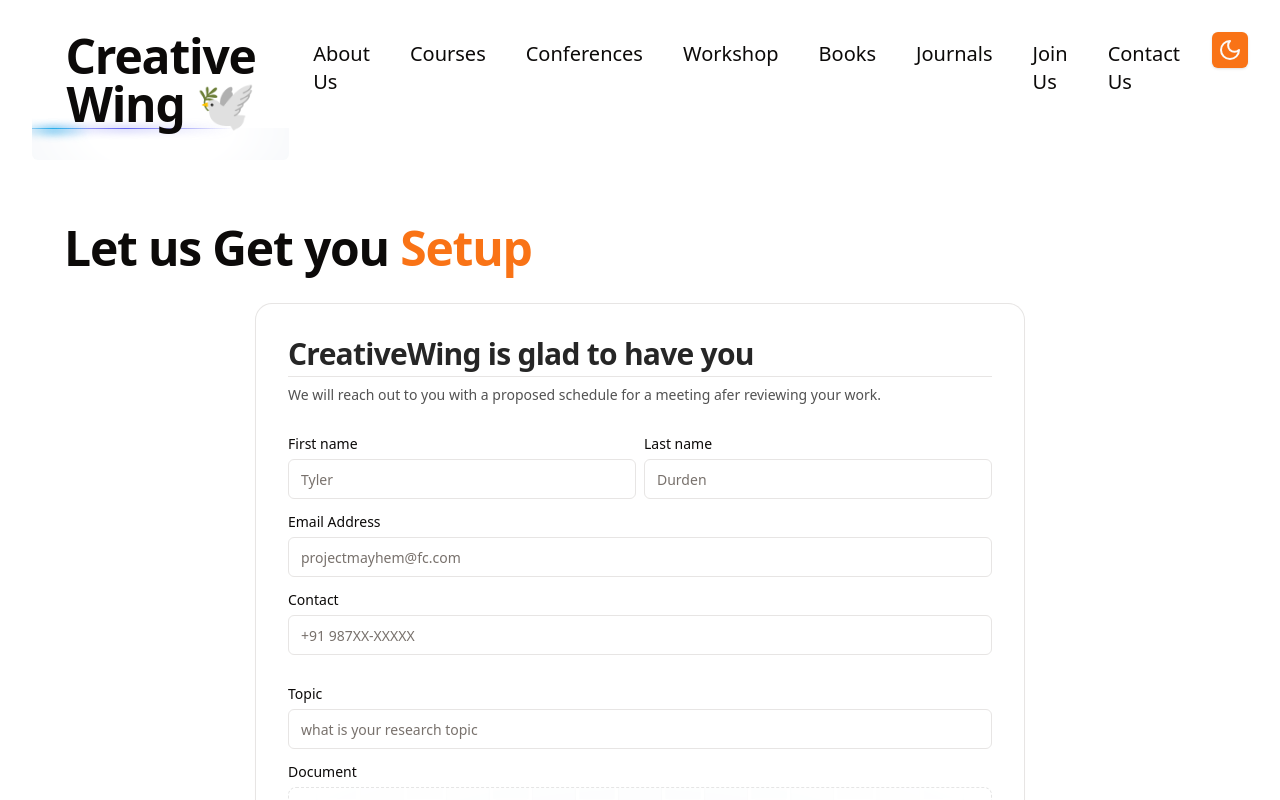
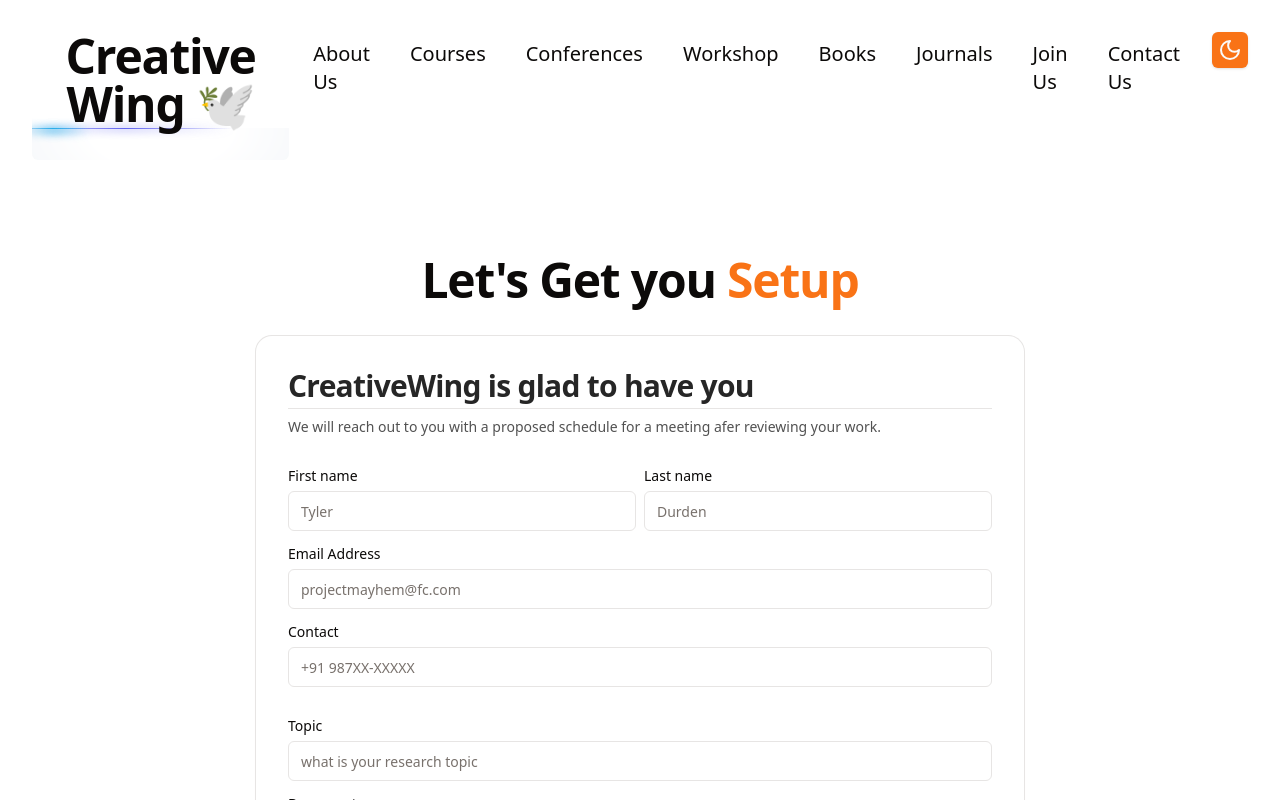
Before and after one commit to FayeKelmith/Events, a Next.js app: page /register in a window 1280 px wide. Shown: the top 800 px of the page. Built offline with nearby package versions, Linux system fonts and the light colour scheme.

Commit message:
fix : improved register page

```diff
--- a/app/(pages)/register/page.tsx
+++ b/app/(pages)/register/page.tsx
@@ -2,9 +2,9 @@ import { SignupForm } from "@/components/layout/signup-form";
 const page = () => {
   return (
     <div className="section">
-      <h1>
+      <h1 className="text-center my-8">
         {" "}
-        Let us Get you <span className="text-primary">Setup</span>
+        Let&apos;s Get you <span className="text-primary">Setup</span>
       </h1>
       <section className="my-8">
         <SignupForm />
```
